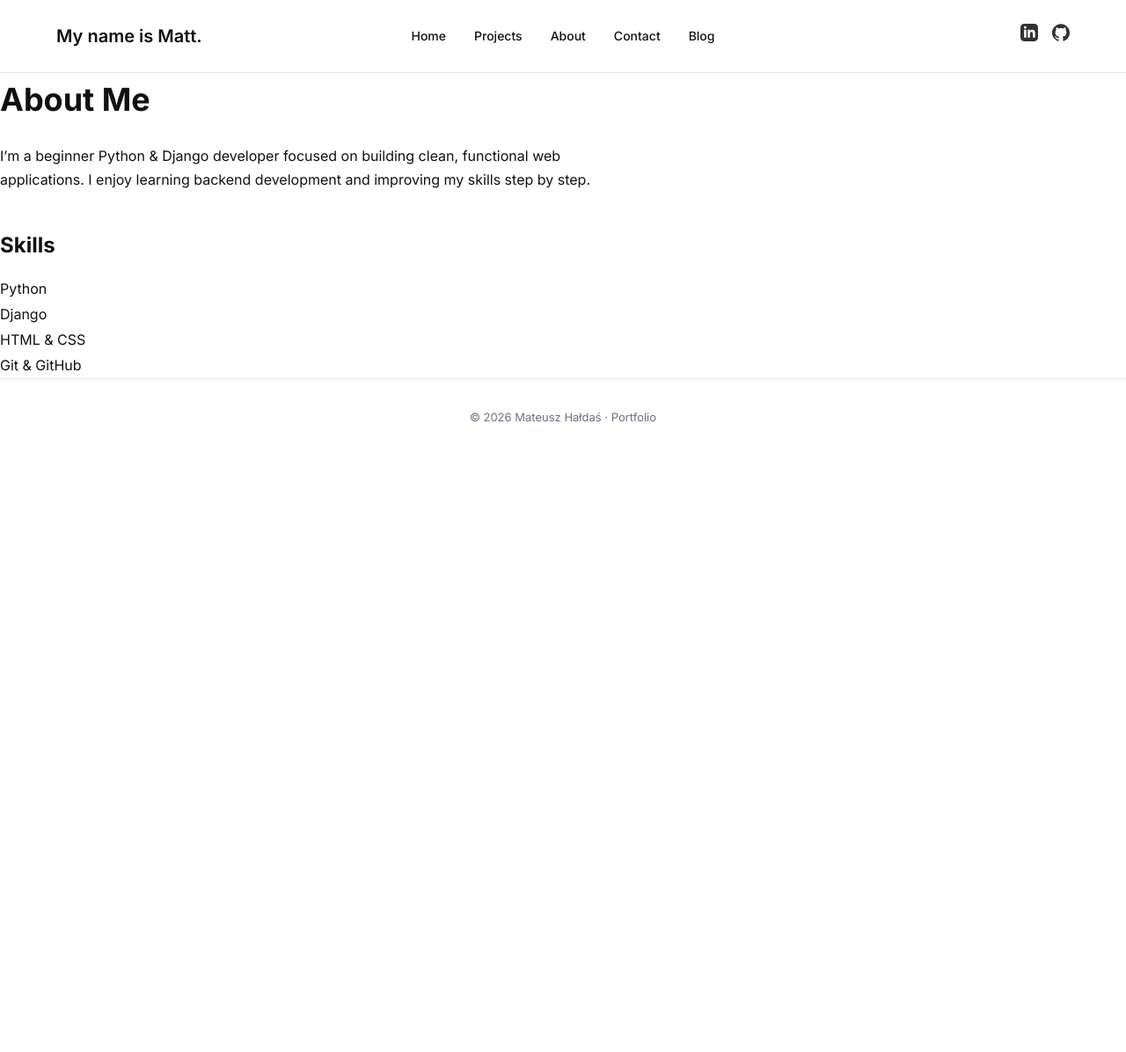
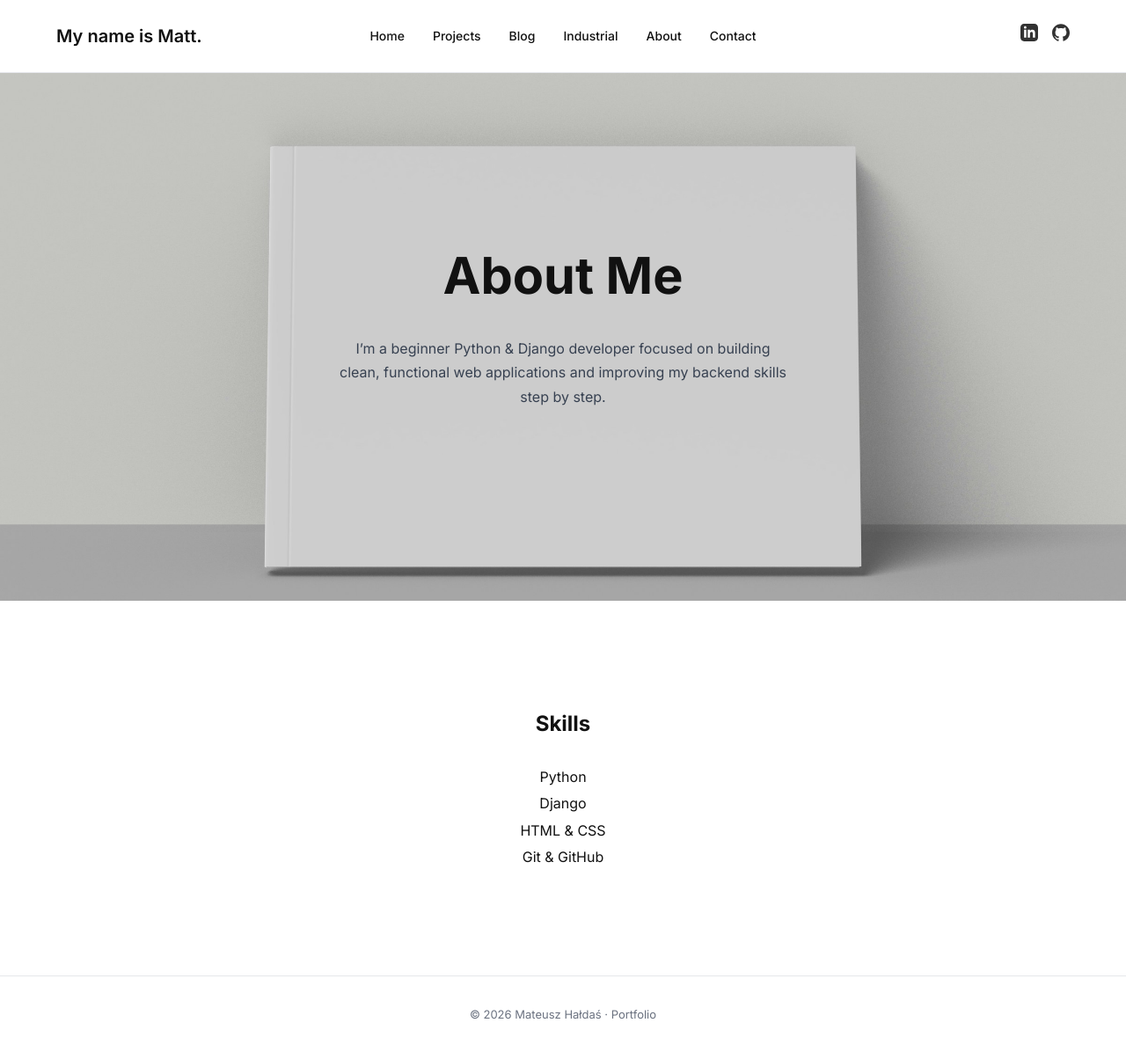
Before and after one commit to Ex333/portfolio, a Django app: page /about/ in a window 1280 px wide. Shown: the whole page at 88% size. Before the commit the page ends 480 px from the top, so only its background shows below. Run offline with Django 5.2, Linux system fonts and the light colour scheme.

Commit message:
All htmls have wallpapers now and backgrounds

```diff
--- a/portfolio/static/css/main.css
+++ b/portfolio/static/css/main.css
@@ -76,23 +76,28 @@ body {
 }
 
 /* ==============================
-   HOME HERO
+   HERO (GLOBAL)
 ================================ */
 .hero-wallpaper {
   width: 100%;
   height: 75vh;
   min-height: 520px;
-  background: url("/static/images/herowallpaper.jpg") right center / cover no-repeat;
+  display: flex;
+  align-items: center;
+
+  background-size: cover;
+  background-position: center;
+  background-repeat: no-repeat;
 }
 
 .hero-card {
   max-width: 1200px;
   margin: 0 auto;
-  height: 100%;
+  padding: 0 64px;
+
   display: flex;
   flex-direction: column;
   justify-content: center;
-  padding: 0 64px;
 }
 
 .hero-card h1 {
@@ -117,18 +122,36 @@ body {
 }
 
 /* ==============================
-   CONTACT HERO
+   HERO WALLPAPERS
 ================================ */
-.contact-wallpaper {
-  width: 100%;
-  height: 80vh;
-  min-height: 600px;
-  background: url("/static/images/contactwallpaper.jpg") center / cover no-repeat;
-  display: flex;
-  align-items: center;
+.hero-wallpaper.home {
+  background-image: url("/static/images/homewallpaper.jpg");
+}
+
+.hero-wallpaper.blog {
+  background-image: url("/static/images/blogwallpaper.jpg");
+}
+
+.hero-wallpaper.contact {
+  background-image: url("/static/images/contactwallpaper.jpg");
   justify-content: center;
 }
 
+.hero-wallpaper.industrial {
+  background-image: url("/static/images/industrialwallpaper.jpg");
+}
+
+/* ✅ NOWE: PROJECTS HERO */
+.hero-wallpaper.projects {
+  background-image: url("/static/images/projectwallpaper.jpg");
+}
+
+.hero-wallpaper.about {
+  background-image: url("/static/images/aboutwallpaper.jpg");
+}
+/* ==============================
+   CONTACT CARD
+================================ */
 .contact-card {
   max-width: 560px;
   padding: 0 24px;
@@ -151,17 +174,8 @@ body {
 }
 
 /* ==============================
-   BLOG HERO
+   BLOG CONTENT
 ================================ */
-.blog-wallpaper {
-  width: 100%;
-  height: 70vh;
-  min-height: 520px;
-  background: url("/static/images/blogwallpaper.jpg") center / cover no-repeat;
-  display: flex;
-  align-items: center;
-}
-
 .blog-card {
   max-width: 1200px;
   margin: 0 auto;
@@ -178,7 +192,6 @@ body {
   color: #374151;
 }
 
-/* BLOG CATEGORIES */
 .blog-categories {
   display: flex;
   gap: 24px;
@@ -203,13 +216,13 @@ body {
 ================================ */
 .about-section {
   padding: 140px 0;
-  background: #ffffff;
 }
 
 .about-grid {
   max-width: 1200px;
   margin: 0 auto;
   padding: 0 64px;
+
   display: grid;
   grid-template-columns: 420px 1fr;
   gap: 80px;
--- a/portfolio/urls.py
+++ b/portfolio/urls.py
@@ -7,4 +7,5 @@ urlpatterns = [
     path("about/", views.about, name="about"),
     path("contact/", views.contact, name="contact"),
     path('blog/', views.blog, name='blog'),
+    path('industrial/', views.industrial, name='industrial'),
 ]
--- a/portfolio/views.py
+++ b/portfolio/views.py
@@ -19,3 +19,6 @@ def contact(request):
 
 def blog(request):
     return render(request, 'blog.html')
+
+def industrial(request):
+    return render(request, 'industrial.html')
--- a/templates/about.html
+++ b/templates/about.html
@@ -3,21 +3,37 @@
 {% block title %}About | Mateusz{% endblock %}
 
 {% block content %}
-<section>
-    <h1 style="font-size:36px; font-weight:700;">About Me</h1>
 
-    <p style="margin-top:20px; max-width:700px;">
-        I’m a beginner Python & Django developer focused on building clean,
-        functional web applications. I enjoy learning backend development
-        and improving my skills step by step.
+<!-- ABOUT HERO / WALLPAPER -->
+<section class="hero-wallpaper about">
+
+  <div class="hero-card" style="align-items: center; text-align: center;">
+
+    <h1>About Me</h1>
+
+    <p>
+      I’m a beginner Python & Django developer focused on building clean,
+      functional web applications and improving my backend skills step by step.
     </p>
 
-    <h2 style="margin-top:40px;">Skills</h2>
-    <ul style="margin-top:15px; line-height:1.8;">
-        <li>Python</li>
-        <li>Django</li>
-        <li>HTML & CSS</li>
-        <li>Git & GitHub</li>
+  </div>
+
+</section>
+
+<!-- ABOUT CONTENT -->
+<section class="section">
+  <div class="container" style="text-align:center;">
+
+    <h2>Skills</h2>
+
+    <ul style="margin-top:24px; line-height:1.9; list-style:none; padding:0;">
+      <li>Python</li>
+      <li>Django</li>
+      <li>HTML & CSS</li>
+      <li>Git & GitHub</li>
     </ul>
+
+  </div>
 </section>
+
 {% endblock %}
--- a/templates/base.html
+++ b/templates/base.html
@@ -21,11 +21,19 @@
         <div class="logo">My name is Matt.</div>
 
         <nav class="nav">
+            <!-- MAIN -->
             <a href="/">Home</a>
+
+            <!-- SOFTWARE / IT -->
             <a href="/projects/">Projects</a>
+            <a href="/blog/">Blog</a>
+
+            <!-- INDUSTRIAL -->
+            <a href="/industrial/">Industrial</a>
+
+            <!-- INFO -->
             <a href="/about/">About</a>
             <a href="/contact/">Contact</a>
-            <a href="/blog/">Blog</a>
         </nav>
     </div>
 
--- a/templates/blog.html
+++ b/templates/blog.html
@@ -5,7 +5,8 @@
 {% block content %}
 
 <!-- BLOG HERO / WALLPAPER -->
-<section class="blog-wallpaper">
+<section class="hero-wallpaper blog">
+
   <div class="blog-card">
 
     <h1>Blog</h1>
@@ -24,6 +25,7 @@
     </nav>
 
   </div>
+
 </section>
 
 <!-- BLOG CONTENT (na przyszłość: z modeli) -->
--- a/templates/contact.html
+++ b/templates/contact.html
@@ -5,7 +5,8 @@
 {% block content %}
 
 <!-- CONTACT HERO / WALLPAPER -->
-<section class="contact-wallpaper">
+<section class="hero-wallpaper contact">
+
   <div class="contact-card">
 
     <h1>Contact</h1>
@@ -36,6 +37,7 @@
     </form>
 
   </div>
+
 </section>
 
 {% endblock %}
```
Also changed, not shown: templates/home.html (+13 -32 lines), templates/industrial.html (added, +27 -0 lines), templates/projects.html (+12 -2 lines), portfolio/static/images/aboutwallpaper.jpg (added), portfolio/static/images/homewallpaper.jpg (renamed from portfolio/static/images/herowallpaper.jpg), portfolio/static/images/industrialwallpaper.jpg (added), portfolio/static/images/projectwallpaper.jpg (added).
